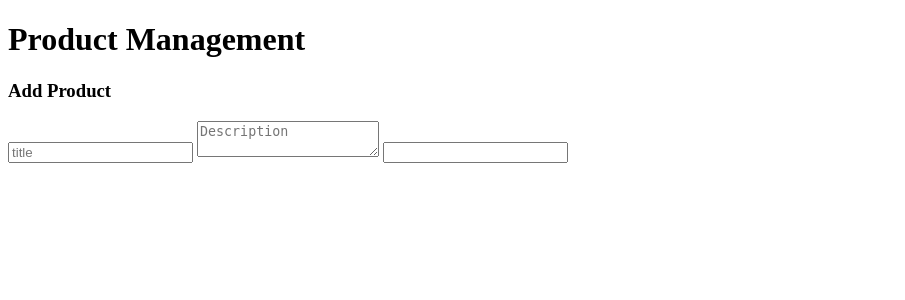
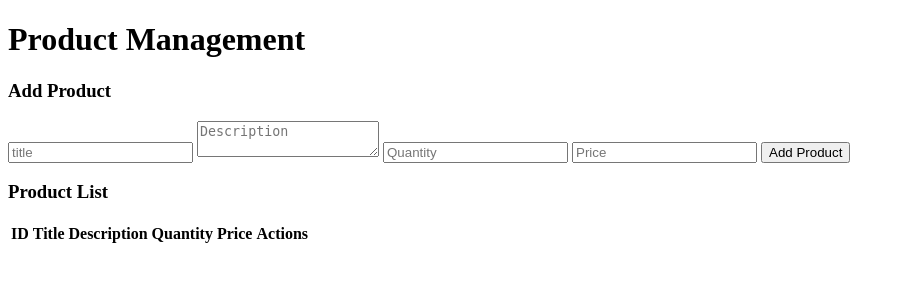
Before and after one commit to amirspahiu77/php_mysql, a PHP site: page /challenge/index.php in a window 1280 px wide. Shown: the top 300 px of the page, without its empty margins (0-905 px from the left). Run offline with PHP 8.4, Linux system fonts and the light colour scheme; data that the repository does not hold is empty.

Commit message:
Add files via upload

```diff
--- a/challenge/index.php
+++ b/challenge/index.php
@@ -37,9 +37,26 @@ $result = $conn->query("SELECT * FROM products");
     <h1>Product Management</h1>
     <h3>Add Product</h3>
     <form action="" method="POST">
-        <input type="text" name="rirle" placeholder="title">
+        <input type="text" name="title" placeholder="title" required>
         <textarea name="description" placeholder="Description"></textarea>
-        <input type="number" name="quantity" placeholder>
+        <input type="number" name="quantity" placeholder="Quantity" required>
+        <input type="number" name="price" placeholder="Price" required>
+        <button type="submit" name="add_product">Add Product</button>
     </form>
+
+    <h3>Product List</h3>
+    <table>
+        <thead>
+            <tr>
+                <th>ID</th>
+                <th>Title</th>
+                <th>Description</th>
+                <th>Quantity</th>
+                <th>Price</th>
+                <th>Actions</th>
+            </tr>
+        </thead>
+    </table>
+
 </body>
 </html>
```
Also changed, not shown: challenge/delete.php (added), challenge/edit.php (added).
